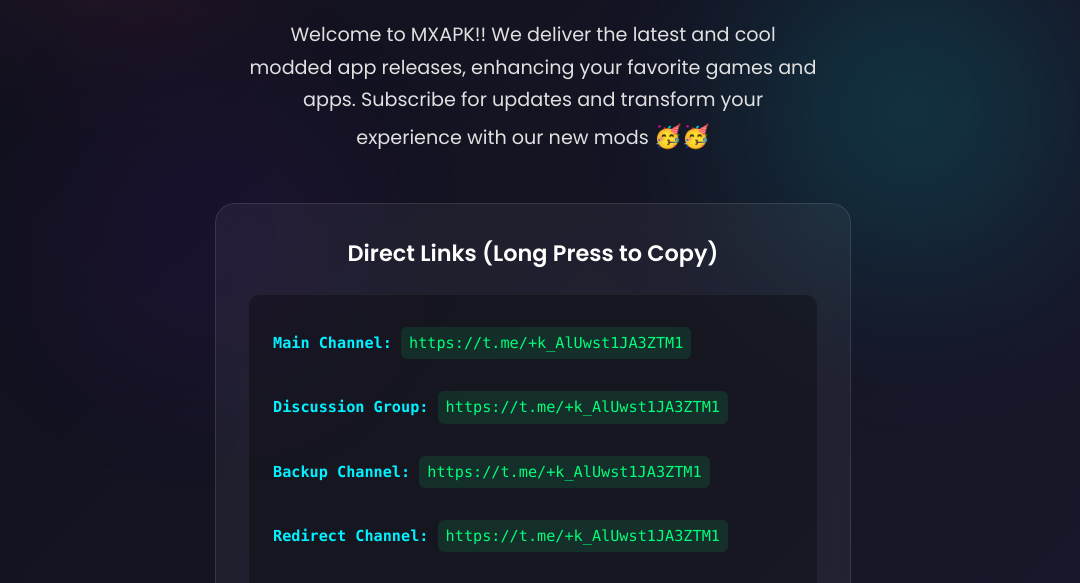
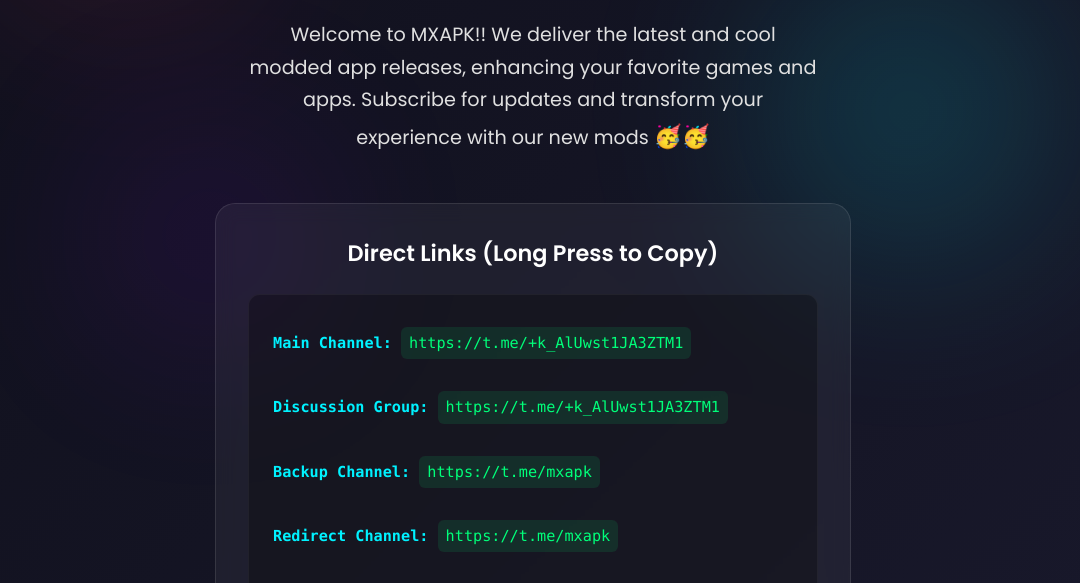
Before and after one commit to MillenniumMods/Aarvik, a plain HTML site: page index.html in a window 1280 px wide. Shown: the part 369-952 px from the top of the page, without its empty margins (107-1187 px from the left). Drawn offline with Linux system fonts and the light colour scheme.

Commit message:
Update Telegram channel links in index.html

```diff
--- a/index.html
+++ b/index.html
@@ -385,8 +385,8 @@
             <div class="links-list">
                 <div><strong>Main Channel:</strong> <span class="url">https://t.me/+k_AlUwst1JA3ZTM1</span></div>
                 <div><strong>Discussion Group:</strong> <span class="url">https://t.me/+k_AlUwst1JA3ZTM1</span></div>
-                <div><strong>Backup Channel:</strong> <span class="url">https://t.me/+k_AlUwst1JA3ZTM1</span></div>
-                <div><strong>Redirect Channel:</strong> <span class="url">https://t.me/+k_AlUwst1JA3ZTM1</span></div>
+                <div><strong>Backup Channel:</strong> <span class="url">https://t.me/mxapk</span></div>
+                <div><strong>Redirect Channel:</strong> <span class="url">https://t.me/mxapk</span></div>
             </div>
         </div>
         <div class="buttons-container">
@@ -396,10 +396,10 @@
             <a href="https://t.me/+k_AlUwst1JA3ZTM1" class="telegram-btn group" target="_blank">
                 <i class="fab fa-telegram"></i>Join Discussion Group
             </a>
-            <a href="https://t.me/+k_AlUwst1JA3ZTM1" class="telegram-btn backup" target="_blank">
+            <a href="https://t.me/mxapk" class="telegram-btn backup" target="_blank">
                 <i class="fab fa-telegram"></i>Join Backup Channel
             </a>
-            <a href="https://t.me/+k_AlUwst1JA3ZTM1" class="telegram-btn redirect" target="_blank">
+            <a href="https://t.me/mxapk" class="telegram-btn redirect" target="_blank">
                 <i class="fab fa-telegram"></i>Join Redirect Channel
             </a>
         </div>
```
